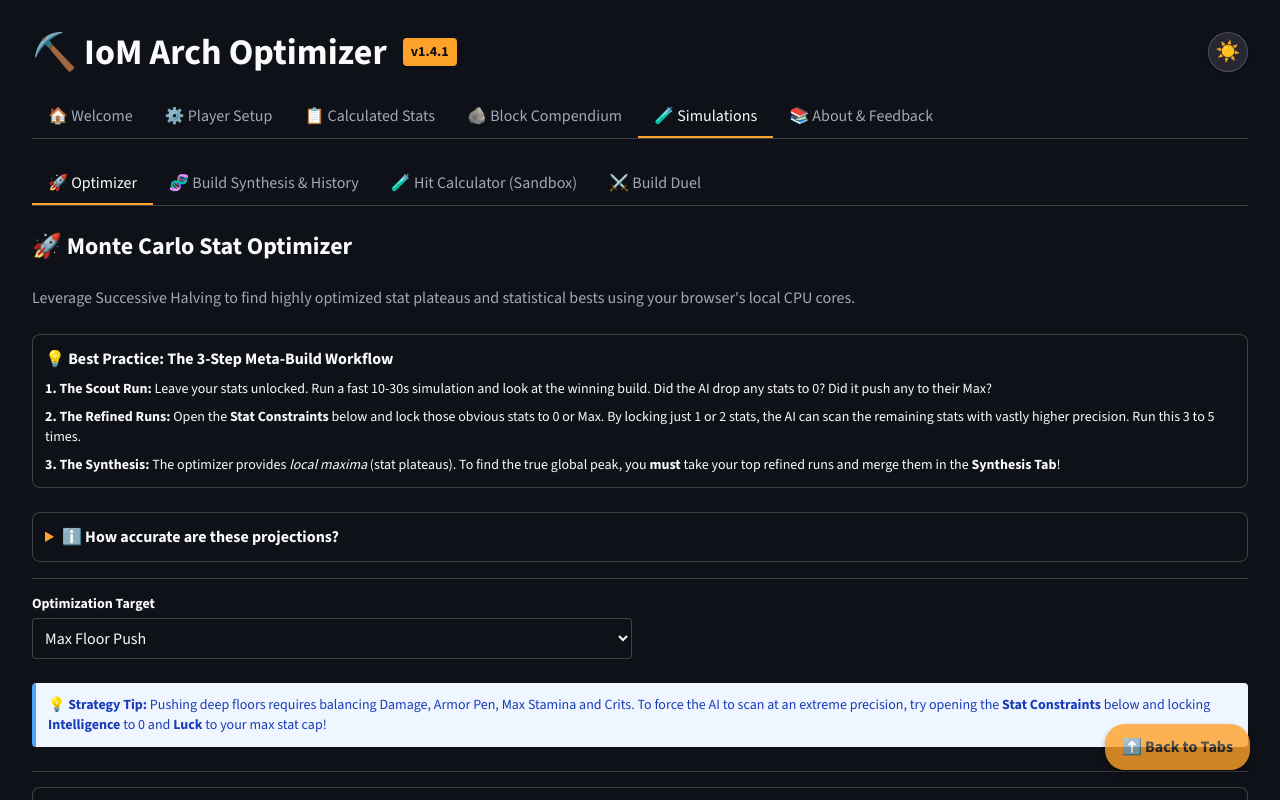
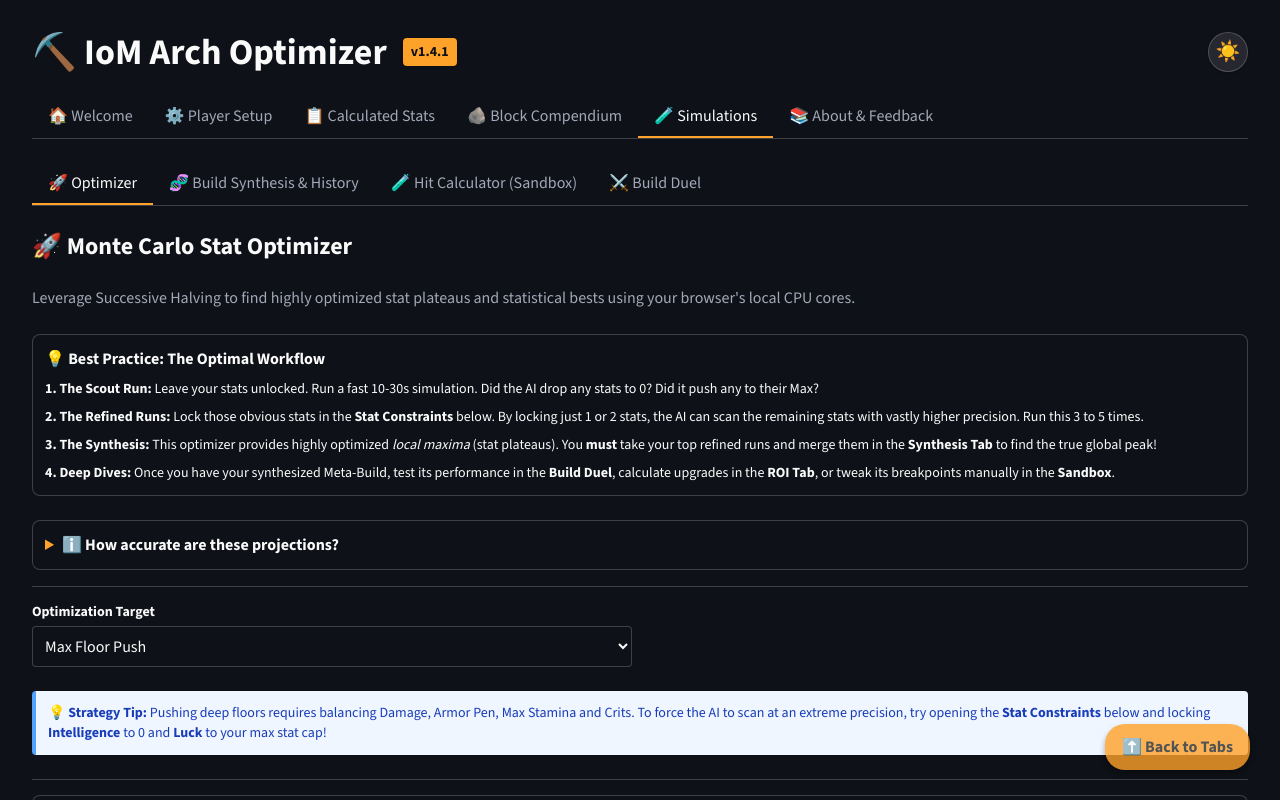
Before and after one commit to lobogrande/IoM-Arch-Optimizer-Web, a React (Vite) app: page / in a window 1280 px wide. Both pictures are taken after a click on the button "🧪 Simulations". Shown: the top 800 px of the page. Built offline with nearby package versions, Linux system fonts and the light colour scheme; what ag-grid-community, react-plotly.js would draw is missing.

Commit message:
feat(ui): align Simulations tip box with the full Welcome page workflow (including ROI, Sandbox, and Duels)

```diff
--- a/src/components/Simulations.jsx
+++ b/src/components/Simulations.jsx
@@ -1585,11 +1585,12 @@ export default function Simulations() {
           <p className="text-st-text-light">Leverage Successive Halving to find highly optimized stat plateaus and statistical bests using your browser's local CPU cores.</p>
 
           <div className="st-container border-l-4 border-l-st-orange">
-            <h4 className="font-bold mb-2">💡 Best Practice: The 3-Step Meta-Build Workflow</h4>
+            <h4 className="font-bold mb-2">💡 Best Practice: The Optimal Workflow</h4>
             <div className="text-sm space-y-2">
-              <p><strong>1. The Scout Run:</strong> Leave your stats unlocked. Run a fast 10-30s simulation and look at the winning build. Did the AI drop any stats to 0? Did it push any to their Max?</p>
-              <p><strong>2. The Refined Runs:</strong> Open the <strong>Stat Constraints</strong> below and lock those obvious stats to 0 or Max. By locking just 1 or 2 stats, the AI can scan the remaining stats with vastly higher precision. Run this 3 to 5 times.</p>
-              <p><strong>3. The Synthesis:</strong> The optimizer provides <em>local maxima</em> (stat plateaus). To find the true global peak, you <strong>must</strong> take your top refined runs and merge them in the <strong>Synthesis Tab</strong>!</p>
+              <p><strong>1. The Scout Run:</strong> Leave your stats unlocked. Run a fast 10-30s simulation. Did the AI drop any stats to 0? Did it push any to their Max?</p>
+              <p><strong>2. The Refined Runs:</strong> Lock those obvious stats in the <strong>Stat Constraints</strong> below. By locking just 1 or 2 stats, the AI can scan the remaining stats with vastly higher precision. Run this 3 to 5 times.</p>
+              <p><strong>3. The Synthesis:</strong> This optimizer provides highly optimized <em>local maxima</em> (stat plateaus). You <strong>must</strong> take your top refined runs and merge them in the <strong>Synthesis Tab</strong> to find the true global peak!</p>
+              <p><strong>4. Deep Dives:</strong> Once you have your synthesized Meta-Build, test its performance in the <strong>Build Duel</strong>, calculate upgrades in the <strong>ROI Tab</strong>, or tweak its breakpoints manually in the <strong>Sandbox</strong>.</p>
             </div>
           </div>
 
```
